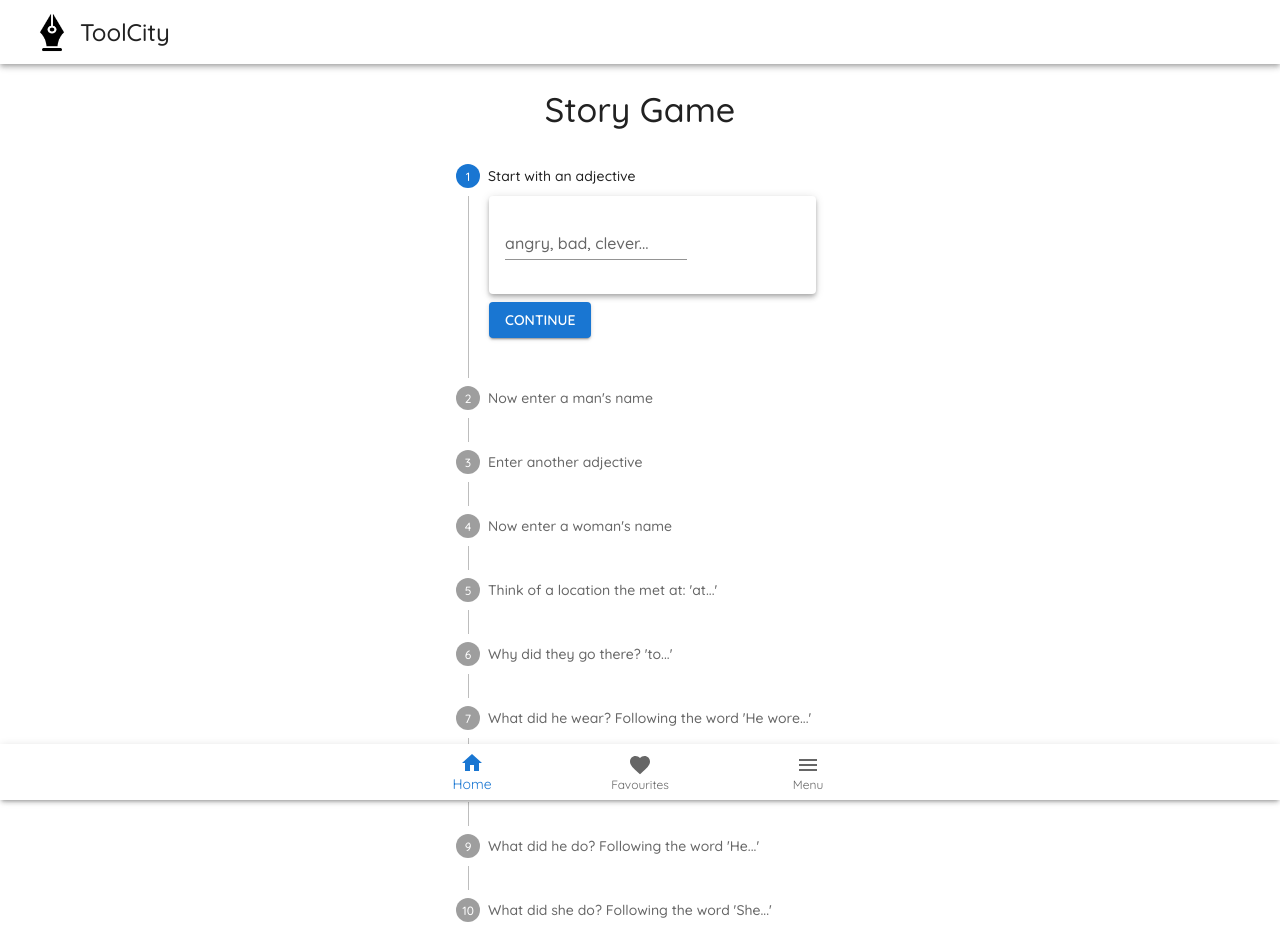
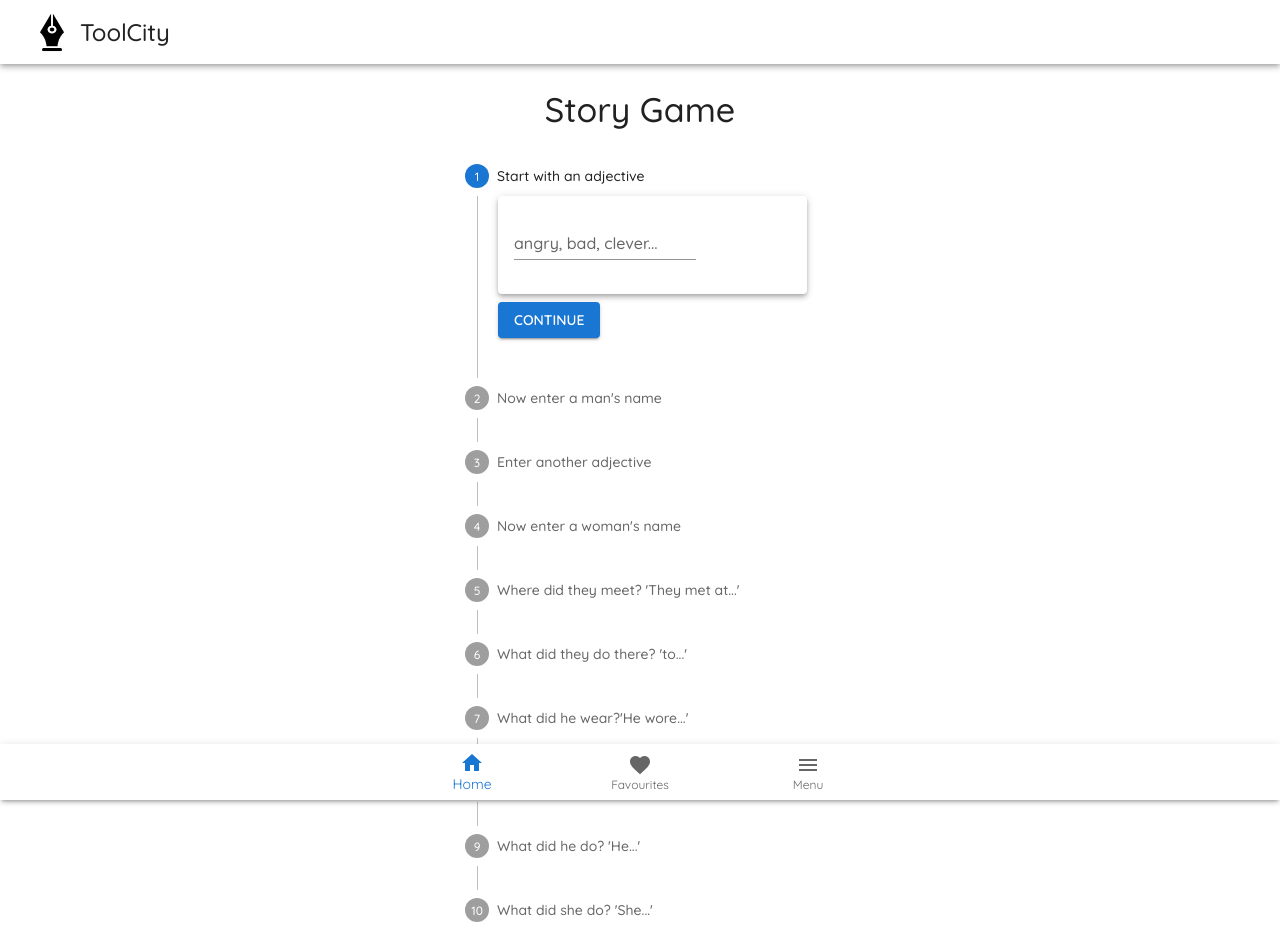
Before and after one commit to Johny-Hinchliffe/newToolApp, a React (Create React App) app: page /story-game in a window 1280 px wide. Shown: the top 928 px of the page. Built offline with nearby package versions, Linux system fonts and the light colour scheme.

Commit message:
changed a few words around in consequence

```diff
--- a/src/components/tool-JSX/Consequence.js
+++ b/src/components/tool-JSX/Consequence.js
@@ -76,7 +76,7 @@ const Consequence = () => {
 			],
 		},
 		{
-			label: "Think of a location the met at: 'at...'",
+			label: "Where did they meet? 'They met at...'",
 			inputs: [
 				{
 					label: 'the park, Ikea, the zoo...',
@@ -88,7 +88,7 @@ const Consequence = () => {
 			],
 		},
 		{
-			label: "Why did they go there? 'to...'",
+			label: "What did they do there? 'to...'",
 			inputs: [
 				{
 					label: 'play football, eat chocolate...',
@@ -100,7 +100,7 @@ const Consequence = () => {
 			],
 		},
 		{
-			label: "What did he wear? Following the word 'He wore...'",
+			label: "What did he wear?'He wore...'",
 			inputs: [
 				{
 					label: 'leather pants, a cowboy hat...',
@@ -112,7 +112,7 @@ const Consequence = () => {
 			],
 		},
 		{
-			label: "What did she wear? Following the word 'She wore...'",
+			label: "What did she wear? 'She wore...'",
 			inputs: [
 				{
 					label: 'a dinosaur costume, a dress...',
@@ -124,7 +124,7 @@ const Consequence = () => {
 			],
 		},
 		{
-			label: "What did he do? Following the word 'He...'",
+			label: "What did he do? 'He...'",
 			inputs: [
 				{
 					label: 'combed his hair, ate icecream...',
@@ -136,7 +136,7 @@ const Consequence = () => {
 			],
 		},
 		{
-			label: "What did she do? Following the word 'She...'",
+			label: "What did she do? 'She...'",
 			inputs: [
 				{
 					label: 'punched a dog, drank some juice...',
@@ -148,7 +148,7 @@ const Consequence = () => {
 			],
 		},
 		{
-			label: "What was the result of this, 'In the end...'",
+			label: "Think of a lovely ending. 'In the end...'",
 			inputs: [
 				{
 					label: 'They started a flamingo zoo',
--- a/src/components/tool-functions/consequence.js
+++ b/src/components/tool-functions/consequence.js
@@ -26,7 +26,7 @@ const consequence = (answers) => {
 				The story begins when {answers[0]} {answers[1]} met {answers[2]} {answers[3]} at {answers[4]?.toLowerCase()} to {answers[5]?.toLowerCase()}.
 			</Typography>
 			<Typography textAlign="center" variant="subtitle1">
-				He wore {answers[6]?.toLowerCase()} and she wore {answers[7]?.toLowerCase()}. All of a sudden he {answers[8]?.toLowerCase()} and she decided to {answers[9]?.toLowerCase()}.
+				He wore {answers[6]?.toLowerCase()} and she wore {answers[7]?.toLowerCase()}. All of a sudden he {answers[8]?.toLowerCase()} and she {answers[9]?.toLowerCase()}.
 			</Typography>
 			<Typography textAlign="center" variant="subtitle1">
 				In the end {answers[10]?.toLowerCase()} and the world said '{answers[11]?.toLowerCase()}'
```
